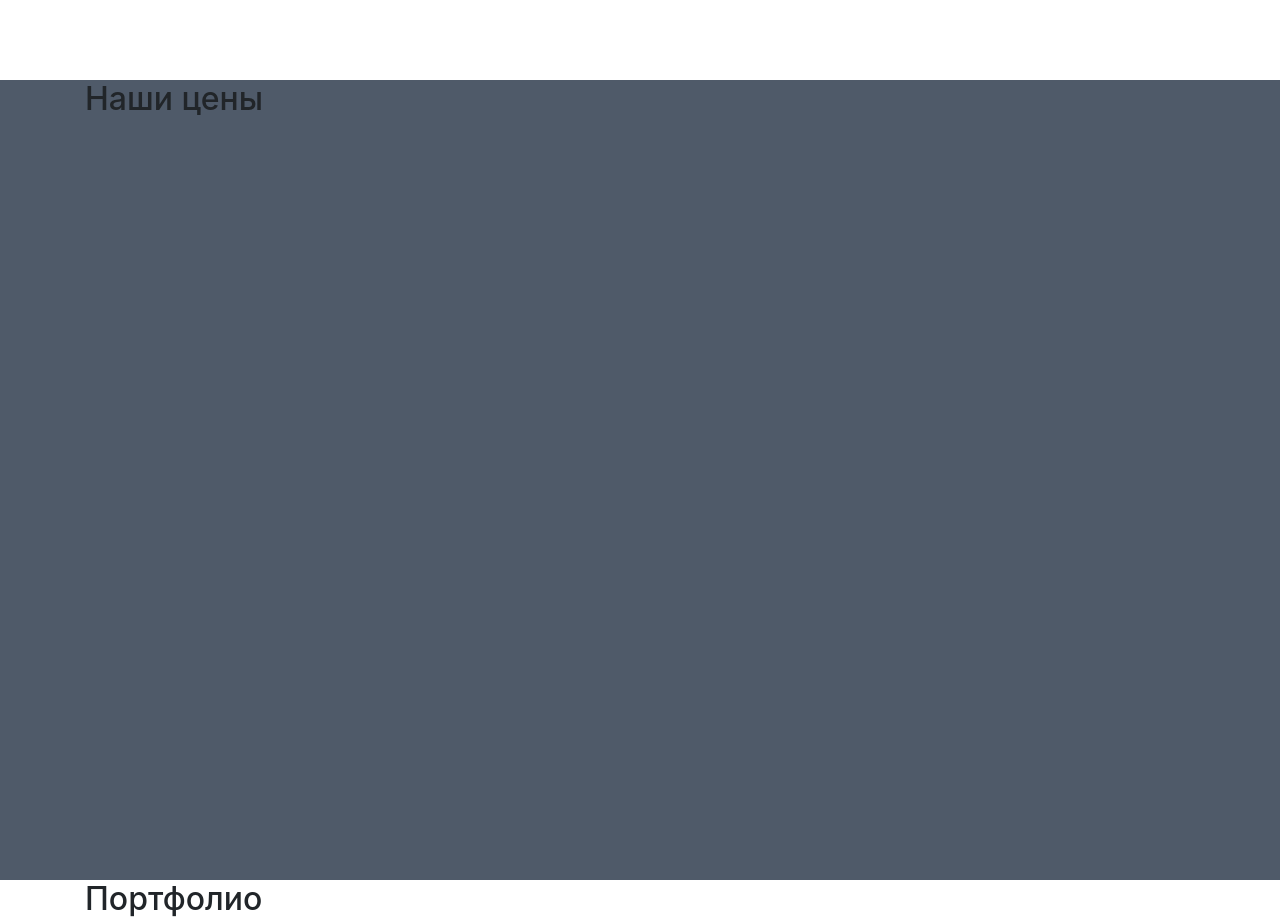
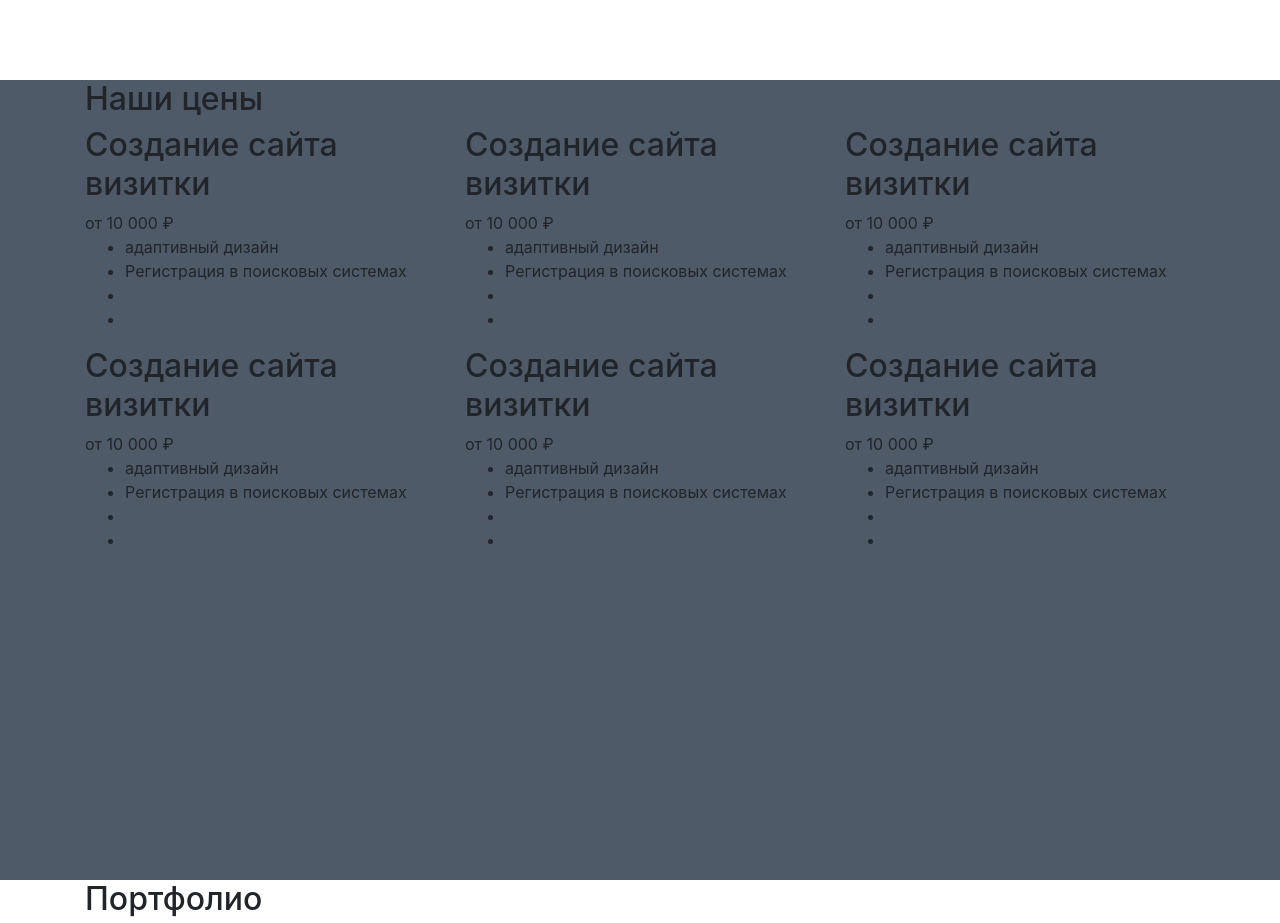
Before and after one commit to hramn1/Webinc, a website: page index.html in a window 1280 px wide. Shown: the part 1520-2443 px from the top of the page. Drawn offline with nearby package versions, Linux system fonts and the light colour scheme; files that its build step writes are made by us from their sources.

Commit message:
правки

```diff
--- a/index.html
+++ b/index.html
@@ -108,7 +108,76 @@
         <div class="row">
           <div class="col-md-4">
             <div class="price-item">
-
+              <h2 class="price-item__title">Создание сайта визитки</h2>
+              <div class="price-item__price">от 10 000 ₽</div>
+              <ul class="price-item__list">
+                <li>адаптивный дизайн</li>
+                <li>Регистрация в поисковых системах</li>
+                <li></li>
+                <li></li>
+              </ul>
+            </div>
+          </div>
+          <div class="col-md-4">
+            <div class="price-item">
+              <h2 class="price-item__title">Создание сайта визитки</h2>
+              <div class="price-item__price">от 10 000 ₽</div>
+              <ul class="price-item__list">
+                <li>адаптивный дизайн</li>
+                <li>Регистрация в поисковых системах</li>
+                <li></li>
+                <li></li>
+              </ul>
+            </div>
+          </div>
+          <div class="col-md-4">
+            <div class="price-item">
+              <h2 class="price-item__title">Создание сайта визитки</h2>
+              <div class="price-item__price">от 10 000 ₽</div>
+              <ul class="price-item__list">
+                <li>адаптивный дизайн</li>
+                <li>Регистрация в поисковых системах</li>
+                <li></li>
+                <li></li>
+              </ul>
+            </div>
+          </div>
+        </div>
+        <div class="row">
+          <div class="col-md-4">
+            <div class="price-item">
+              <h2 class="price-item__title">Создание сайта визитки</h2>
+              <div class="price-item__price">от 10 000 ₽</div>
+              <ul class="price-item__list">
+                <li>адаптивный дизайн</li>
+                <li>Регистрация в поисковых системах</li>
+                <li></li>
+                <li></li>
+              </ul>
+            </div>
+          </div>
+          <div class="col-md-4">
+            <div class="price-item">
+              <h2 class="price-item__title">Создание сайта визитки</h2>
+              <div class="price-item__price">от 10 000 ₽</div>
+              <ul class="price-item__list">
+                <li>адаптивный дизайн</li>
+                <li>Регистрация в поисковых системах</li>
+                <li></li>
+                <li></li>
+              </ul>
+            </div>
+          </div>
+          <div class="col-md-4">
+            <div class="price-item">
+              <h2 class="price-item__title">Создание сайта визитки</h2>
+              <div class="price-item__price">от 10 000 ₽</div>
+              <ul class="price-item__list">
+                <li>адаптивный дизайн</li>
+                <li>Регистрация в поисковых системах</li>
+                <li></li>
+                <li></li>
+              </ul>
             </div>
           </div>
         </div>
```
